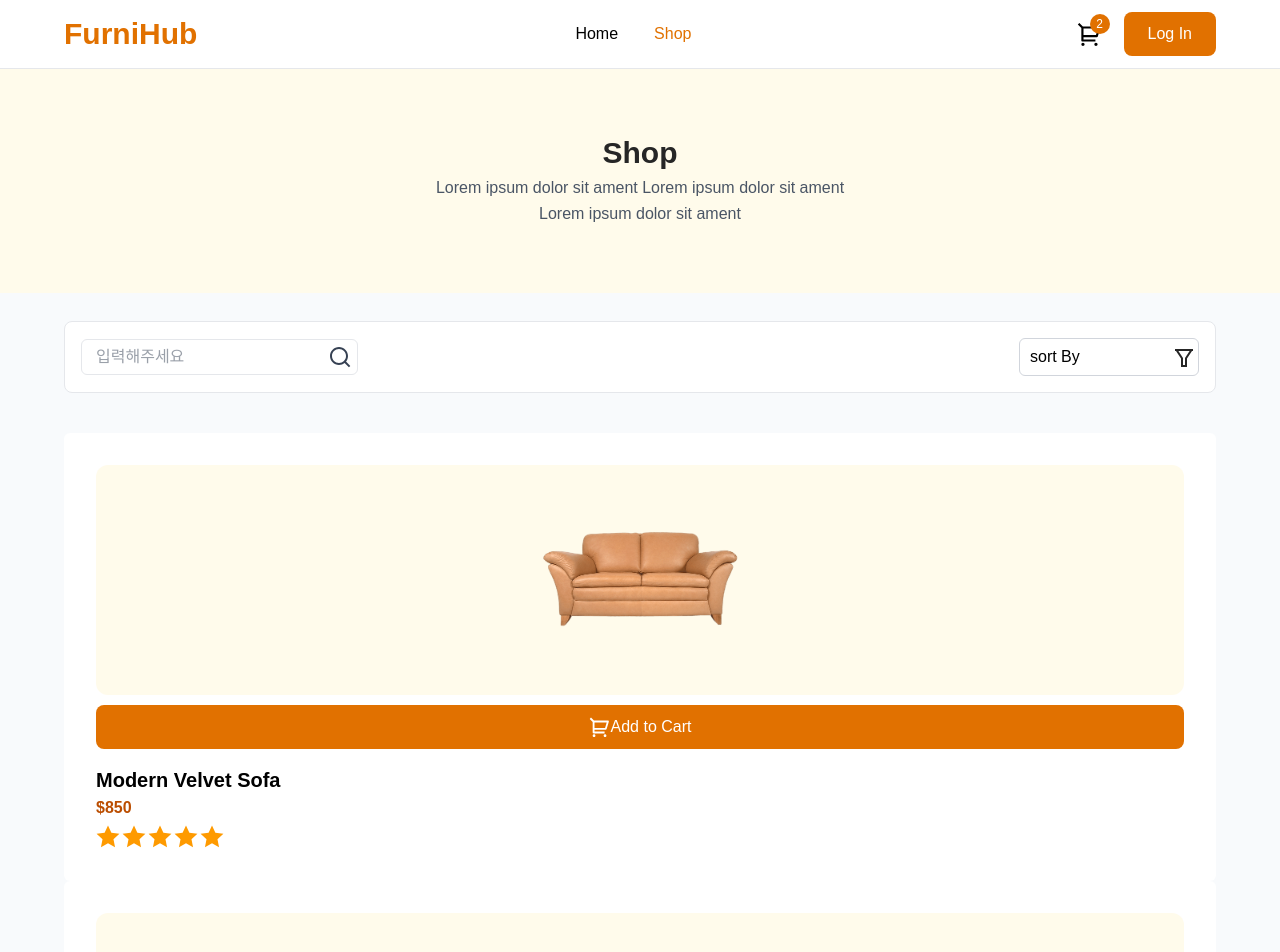
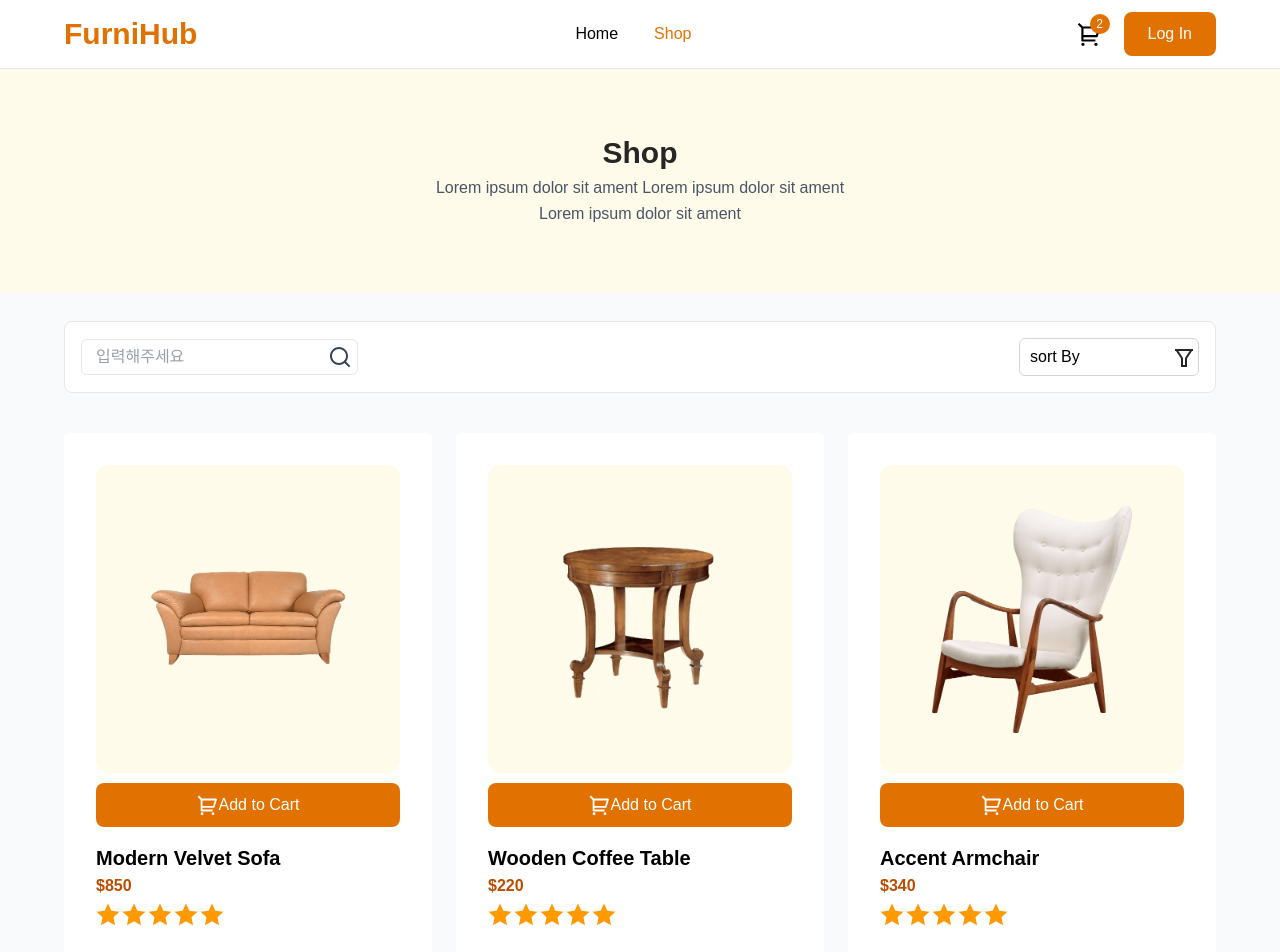
Before and after one commit to AnJungGeon/e-commerce-website-v1, a Next.js app: page /shop in a window 1280 px wide. Shown: the top 952 px of the page. Built offline with nearby package versions, Linux system fonts and the light colour scheme; a web font is replaced by a local one.

Commit message:
fix : 오타 수정

```diff
--- a/components/ProductListSec.tsx
+++ b/components/ProductListSec.tsx
@@ -40,7 +40,7 @@ export default  function ProductListSec() {
             </div>
 
             {/*Product list*/}
-            <div className="gird gap-6 sm:grid-cols-2 lg:grid-cols-3 mb-14 sm:mb-28">
+            <div className="grid gap-6 sm:grid-cols-2 lg:grid-cols-3 mb-14 sm:mb-28">
                 {allProducts.map((product) => (
                     <ProductCard key={product.id} {...product} />
                 ))}
```
